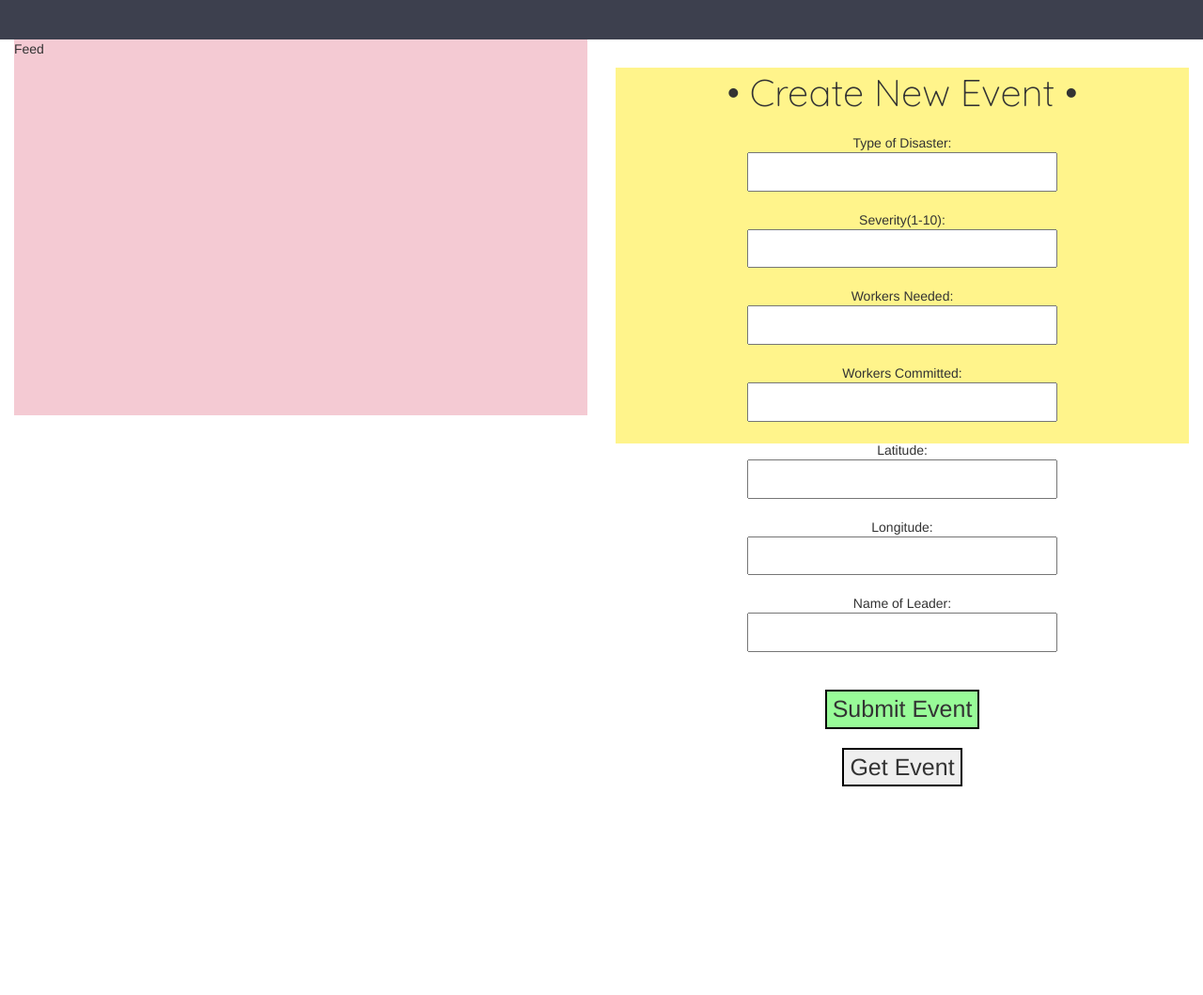
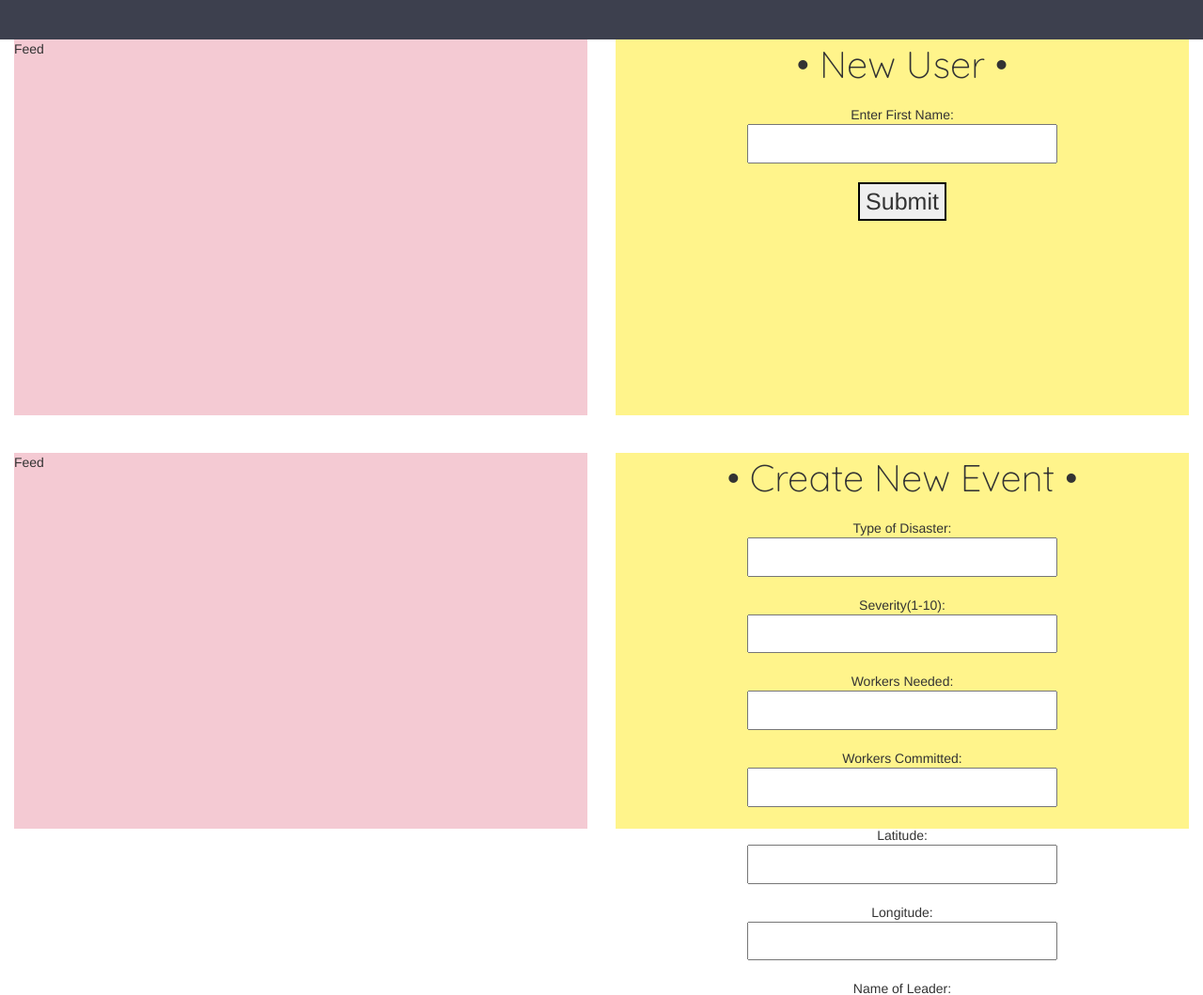
Before and after one commit to deenaariff/hack4humanity, a website: page index.html in a window 1280 px wide. Shown: the part 840-1899 px from the top of the page at 94% size. Before the commit the page ends 1677 px from the top, so only its background shows below. Drawn offline with nearby package versions, Linux system fonts and the light colour scheme; some packages are replaced by stand-ins of ours; no server answers.

Commit message:
Front End + New Form

```diff
--- a/index.html
+++ b/index.html
@@ -83,7 +83,6 @@
         font-size: 30px;
         color: white;
     }
-
 </style>
 
 
@@ -99,7 +98,35 @@
                     </div>
                     <div class="col-md-6">
                         <div class = "info2">
-                            <form method="post" action="process.php" align="center" style="margin-top:30px;">
+
+                        <form method="post" action="process.php" align="center">
+                            <fieldset>
+                                <h1 style = "font-size: 40px; text-align: center">• New User •</h1><br>
+                                Enter First Name:<br>
+                                <input type="text" name="name">
+                                <br><br>
+                                <button type="button" id = "load" onclick="sendAJAX()">Submit</button>
+                            </fieldset>
+                        </form>
+
+                        </div>
+                    </div>
+                </div>
+            </div>
+            <br><br>
+
+
+
+            <div class="container-fluid">
+                <div class="row">
+                    <div class="col-md-6">
+                        <div class = "info1">
+                            <p> Feed </p>
+                        </div>
+                    </div>
+                    <div class="col-md-6">
+                        <div class = "info2">
+                            <form method="post" action="process.php" align="center">
                                 <fieldset>
                                 <h1 style = "font-size: 40px; text-align: center">• Create New Event •</h1>
                                 <br>
@@ -135,6 +162,7 @@
                 </div>
             </div>
 
+
         </div>
 
         <!-- Navbar fixed bottom -->
@@ -156,6 +184,8 @@
     <script src="http://maxcdn.bootstrapcdn.com/bootstrap/3.3.5/js/bootstrap.min.js"></script>
     <script src="map.js"></script>
     <script src="/event_form/eventForm.js"></script>
+    <script src="/event_form/worker.js"></script>
+
 <footer>
     <br>
 </footer>
```
Also changed, not shown: clients/dashboard/donate.html (+17 -4 lines).
